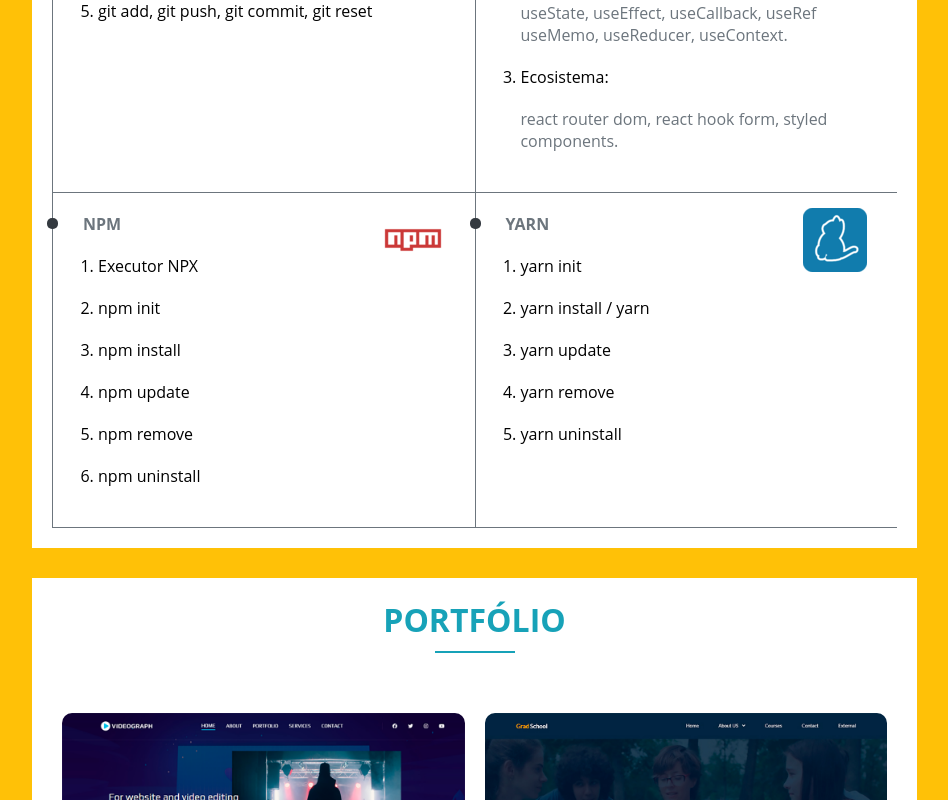
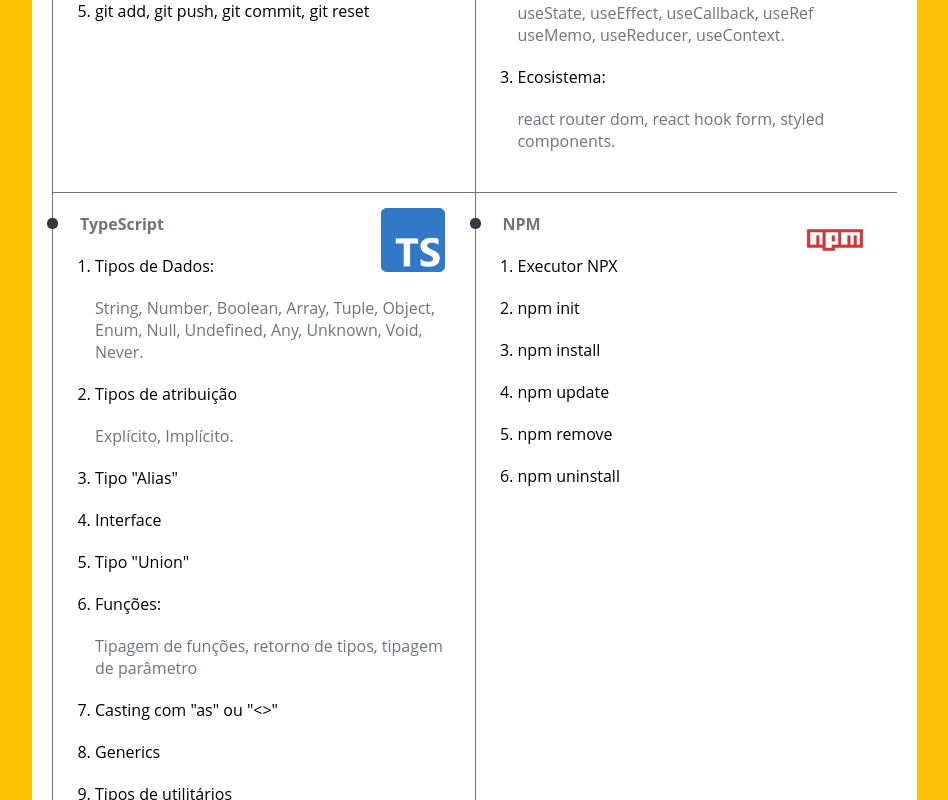
Before and after one commit to ArturdaSilvaRezende/my_site, a React (Create React App) app: page / in a window 1280 px wide. Shown: the part 3232-4032 px from the top of the page, without its empty margins (323-1271 px from the left). Built offline with nearby package versions, Linux system fonts and the light colour scheme.

Commit message:
New Portfolio Item and Skill Added

```diff
--- a/src/components/Footer/Footer.jsx
+++ b/src/components/Footer/Footer.jsx
@@ -77,14 +77,11 @@ const Footer = (prosp) => {
           <figcaption>
             <FooterCurriculo>
               <h2>Currículo Físico</h2>
-              <a
-                href="https://drive.google.com/file/d/1dib-Bg7sgzxrANybbhX5ERL7cCQy9Fai/view?usp=sharing/"
-                zzzzzzzzzzzzzzz
-              >
+              <a href="https://drive.google.com/file/d/1bFxZgMiM-vpW-8rNlsm0QIDA97h-X9Ux/view?usp=sharing/">
                 Download ➔ PNG
               </a>
               <a
-                href="https://drive.google.com/file/d/1jYpDevOGmAvmeu5HP7yozmCzVTINSa5X/view?usp=sharing/"
+                href="https://drive.google.com/file/d/18r5XpsHcF5pEtPLh9GT0wrCG8SBBLqY-/view?usp=sharing/"
                 target="_blank"
                 rel="noreferrer"
               >
--- a/src/components/Main/MainPortfolio.jsx
+++ b/src/components/Main/MainPortfolio.jsx
@@ -18,6 +18,7 @@ import PizzaDelicious from "./img/pizza-delicious.jpg";
 import SpaceTourism from "./img/space.jpg";
 import PokeApi from "./img/pokeapi.jpg";
 import WeatherApp from "./img/weather-app.jpg";
+import PlutonTheme from "./img/pluton-theme-react.png";
 import FrontendMentor from "./img/perfil_frontendmentor.PNG";
 
 const MainPortfolio = (props) => {
@@ -212,6 +213,37 @@ const MainPortfolio = (props) => {
           </figcaption>
         </PortfolioFigure>
 
+        {/* Pluton Theme */}
+        <PortfolioFigure>
+          <img src={PlutonTheme} alt="PlutonTheme" />
+          <figcaption>
+            <h2>Pluton Theme</h2>
+            <p>Visite o site ou Github do projeto através dos links abaixo.</p>
+            <ul>
+              <li>
+                <span>Site: </span>
+                <a
+                  href="https://pluton-theme-react.netlify.app/"
+                  target="_blank"
+                  rel="noreferrer"
+                >
+                  Pluton Theme
+                </a>
+              </li>
+              <li>
+                <span>Github: </span>
+                <a
+                  href="https://github.com/ArturdaSilvaRezende/Pluton-Theme-React/"
+                  target="_blank"
+                  rel="noreferrer"
+                >
+                  Pluton Theme
+                </a>
+              </li>
+            </ul>
+          </figcaption>
+        </PortfolioFigure>
+
         {/* Pokeapi */}
         <PortfolioFigure>
           <img src={PokeApi} alt="PokeApi" />
--- a/src/components/Main/MainSkills.jsx
+++ b/src/components/Main/MainSkills.jsx
@@ -19,6 +19,7 @@ import webpack from "./img/webpack.png";
 import mysql from "./img/mysql.png";
 import git from "./img/git.png";
 import react from "./img/react.png";
+import typescript from "./img/typescript.png";
 import npm from "./img/npm.png";
 import yarn from "./img/yarn.png";
 
@@ -206,6 +207,39 @@ const MainSkills = (props) => {
           <img src={react} alt="react" />
         </SkillFigure>
 
+        {/* typescript */}
+        <SkillFigure>
+          <figcaption>
+            <h2>TypeScript</h2>
+            <ul>
+              <li>
+                Tipos de Dados:
+                <span>
+                  String, Number, Boolean, Array, Tuple, Object, Enum, Null,
+                  Undefined, Any, Unknown, Void, Never.
+                </span>
+              </li>
+              <li>
+                Tipos de atribuição
+                <span>Explícito, Implícito.</span>
+              </li>
+              <li>Tipo "Alias"</li>
+              <li>Interface</li>
+              <li>Tipo "Union"</li>
+              <li>
+                Funções:
+                <span>
+                  Tipagem de funções, retorno de tipos, tipagem de parâmetro
+                </span>
+              </li>
+              <li>Casting com "as" ou "&lt;&gt;"</li>
+              <li>Generics</li>
+              <li>Tipos de utilitários</li>
+            </ul>
+          </figcaption>
+          <img src={typescript} alt="typescript" />
+        </SkillFigure>
+
         {/* npm */}
         <SkillFigure>
           <figcaption>
--- a/src/components/Main/style/SectionSkills.js
+++ b/src/components/Main/style/SectionSkills.js
@@ -19,8 +19,14 @@ export const SkillFigure = styled.figure`
   position: relative;
   border-left: 1px solid var(--gray);
   border-bottom: 1px solid var(--gray);
-  padding: 20px 15px;
+  padding: 20px 12px;
   width: 50%;
+
+  &:last-child {
+    border-right: 1px solid var(--gray);
+    right: -0.5px;
+    border-bottom: none;
+  }
 
   &::before {
     position: absolute;
@@ -83,6 +89,10 @@ export const SkillFigure = styled.figure`
   @media screen and (max-width: 767px) {
     width: 100%;
 
+    &:last-child {
+      border-right: none;
+      right: 0;
+    }
     img {
       top: 15px;
       right: 0;
```
Also changed, not shown: src/components/Main/img/pluton-theme-react.png (added), src/components/Main/img/typescript.png (added).
